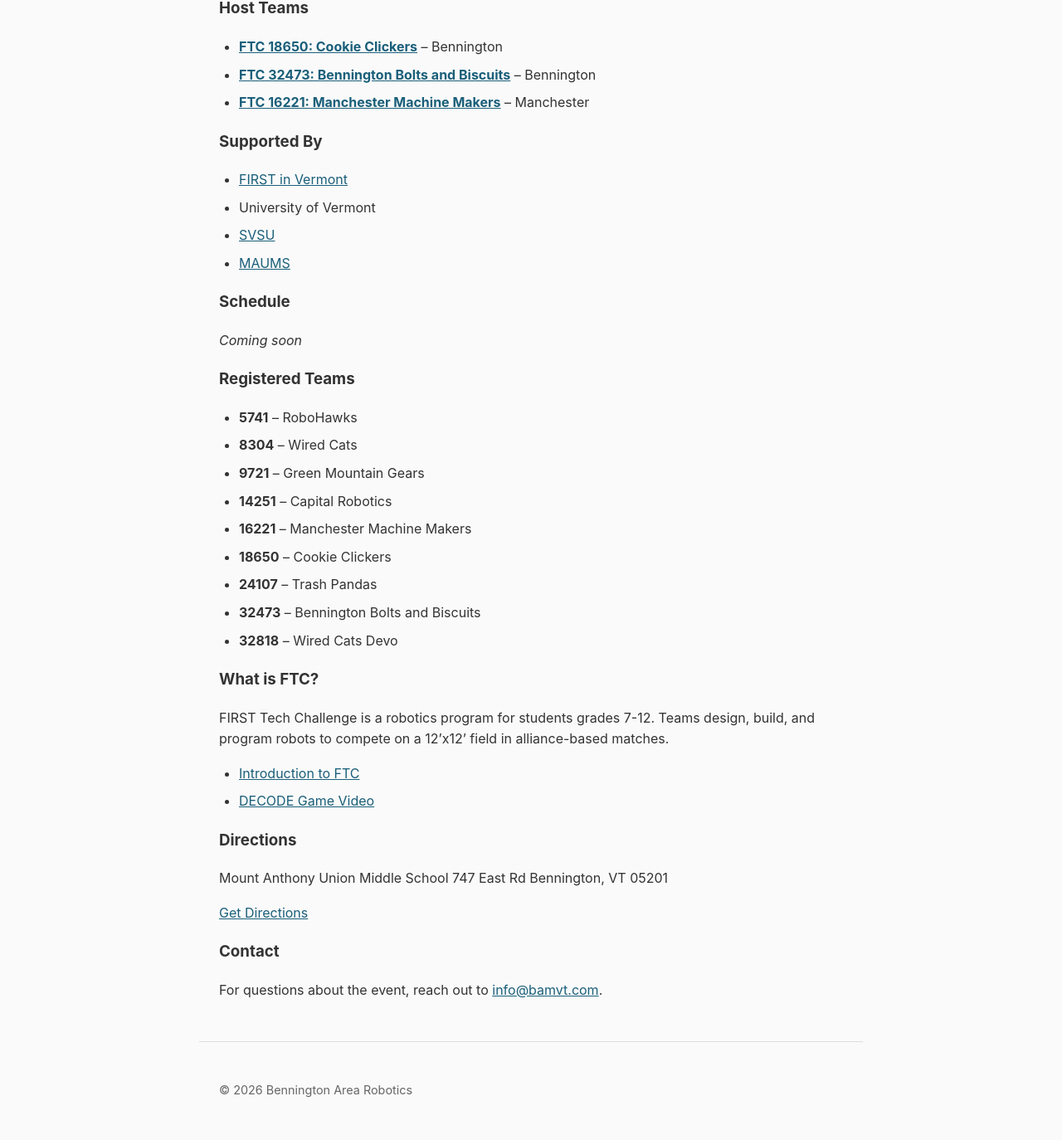
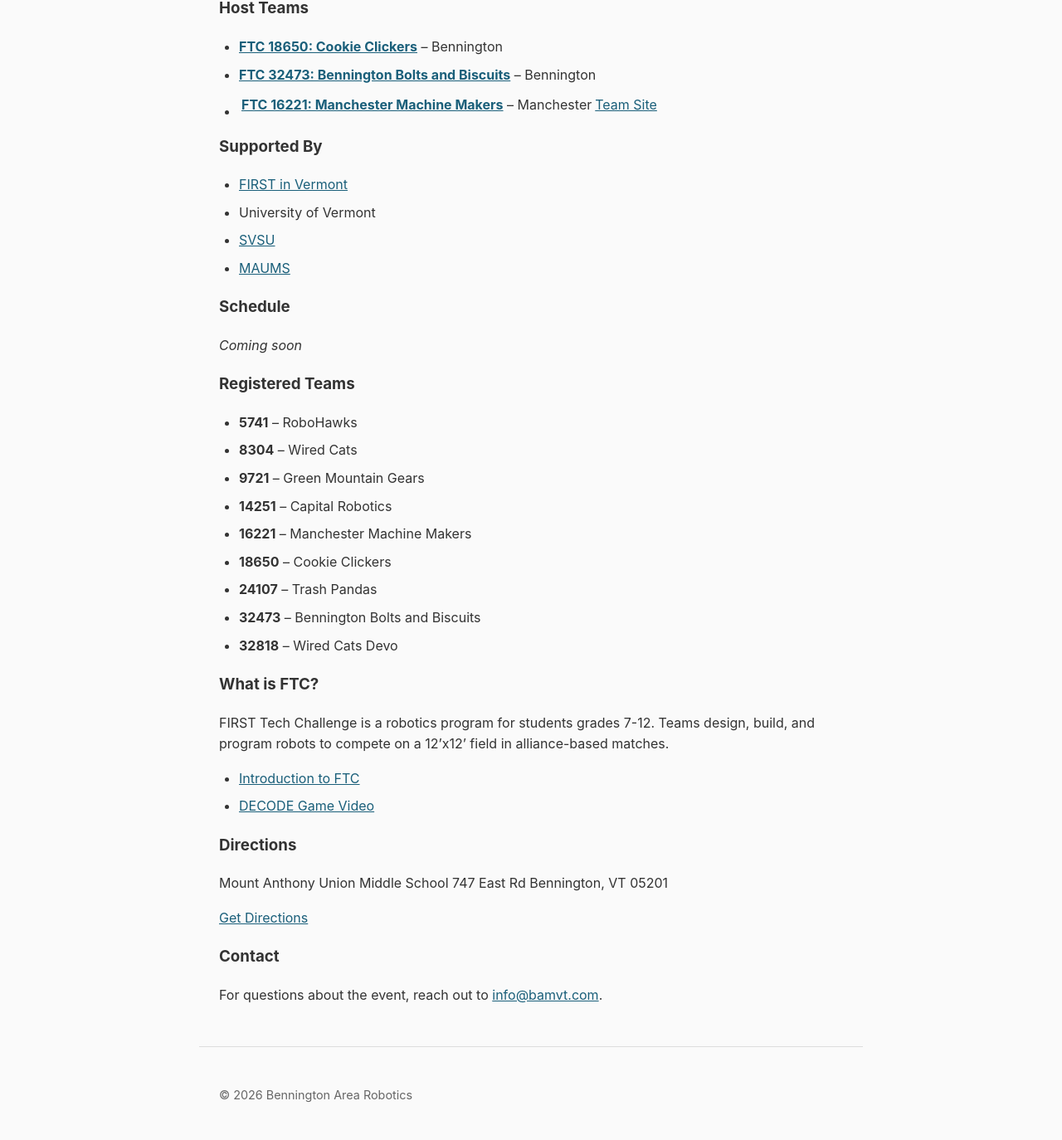
Before and after one commit to bennington-area-robotics/bennington-area-robotics.github.io, a Jekyll site: the page built from events/bennington-qualifier-2026.md, in a window 1280 px wide. Shown: the part 606-1980 px from the top of the page at 83% size. Built offline with Jekyll 4.4.1, drawn with Linux system fonts in a browser that asks for light colours.

Commit message:
one more update

```diff
--- a/events/bennington-qualifier-2026.md
+++ b/events/bennington-qualifier-2026.md
@@ -21,7 +21,7 @@ An official FIRST Tech Challenge Level 1 Qualifying Tournament, with advancement
 
 - **[FTC 18650: Cookie Clickers](https://ftc-events.firstinspires.org/team/18650)** – Bennington
 - **[FTC 32473: Bennington Bolts and Biscuits](https://ftc-events.firstinspires.org/team/32473)** – Bennington
-- **[FTC 16221: Manchester Machine Makers](https://manchestermachinemakers.org/)** – Manchester
+- **[FTC 16221: Manchester Machine Makers](https://ftc-events.firstinspires.org/team/16221)** – Manchester | [Team Site](https://manchestermachinemakers.org)
 
 ### Supported By
 
```
